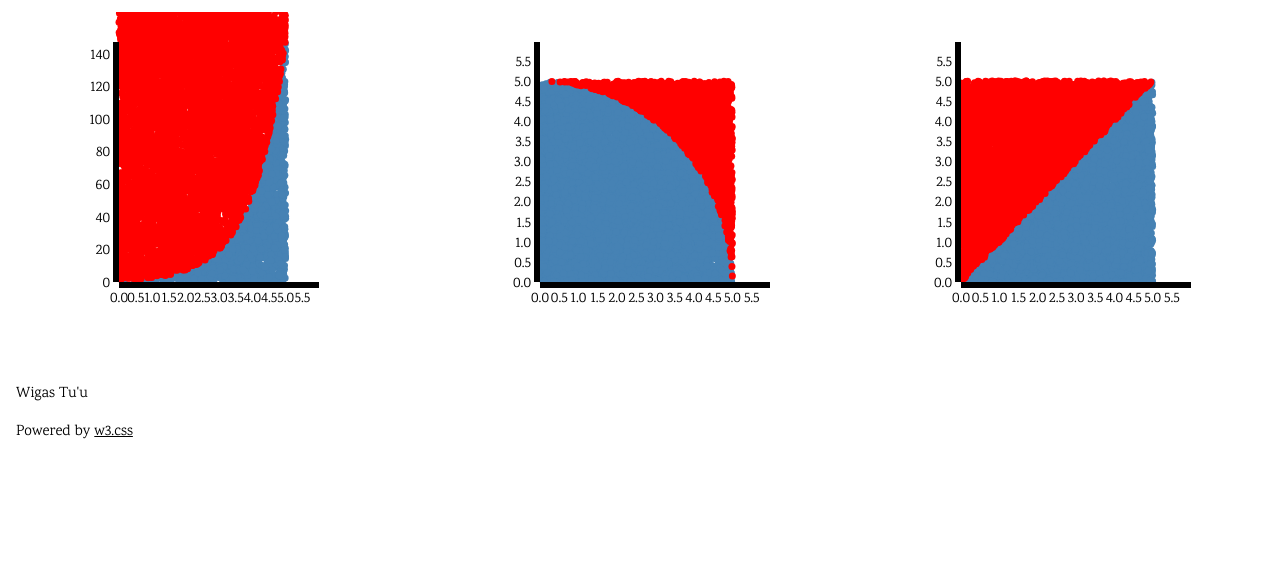
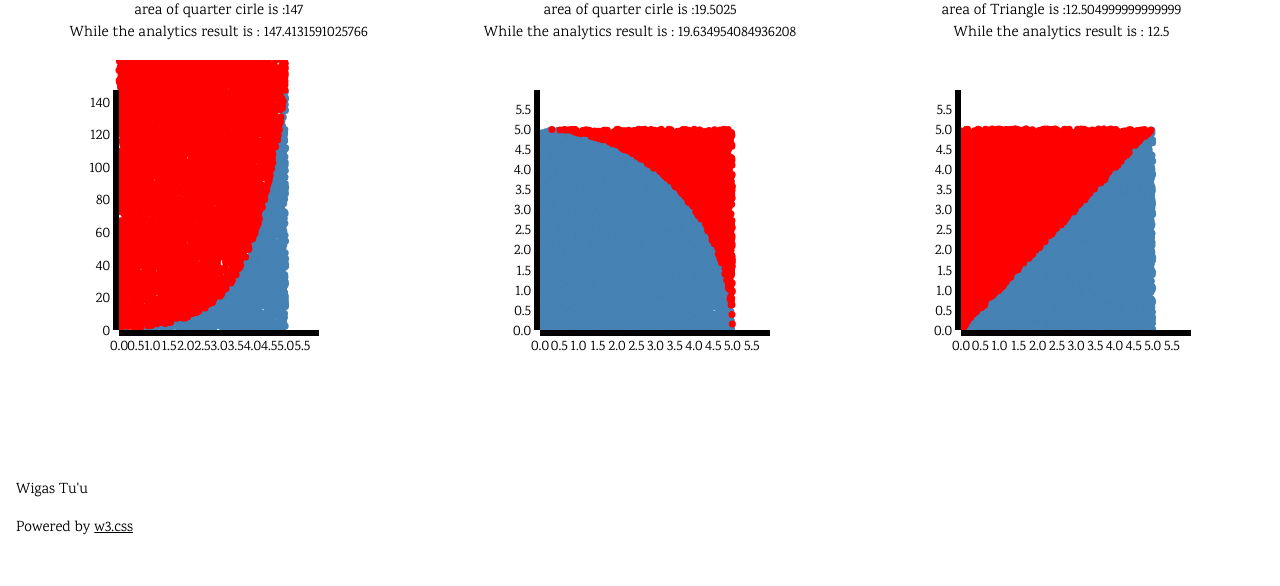
Before and after one commit to jwigas/simpleMonteCarloExcel, a plain HTML site: page index.html in a window 1280 px wide. Shown: the part 278-864 px from the top of the page. Before the commit the page ends 800 px from the top, so only its background shows below. Drawn offline with nearby package versions, Linux system fonts and the light colour scheme.

Commit message:
Update index.html

```diff
--- a/index.html
+++ b/index.html
@@ -19,7 +19,7 @@ body,h1,h2,h3,h4,h5,h6 {font-family: "Karma", sans-serif}
     </div>
 
     <!-- !PAGE CONTENT! -->
-    <div class="w3-row-padding w3-padding-16 w3-center" style="max-width:auto;margin-top:75px">
+    <div class="w3-row-padding w3-padding-64 w3-center" style="max-width:auto;margin-top:75px">
 
         <div class="w3-third">
             <h3>Exponential</h3>
```
